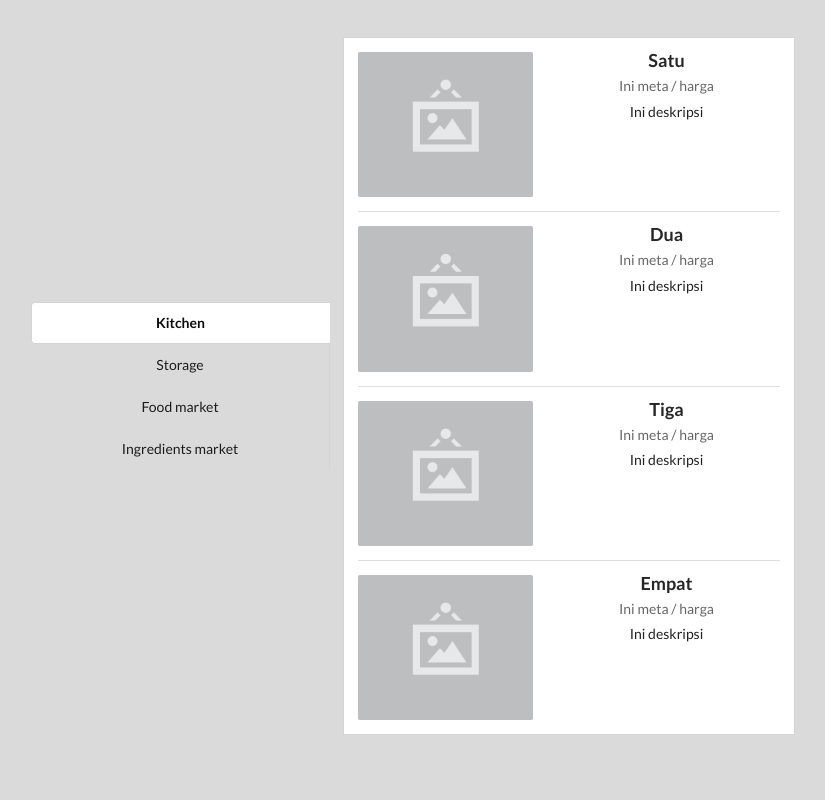
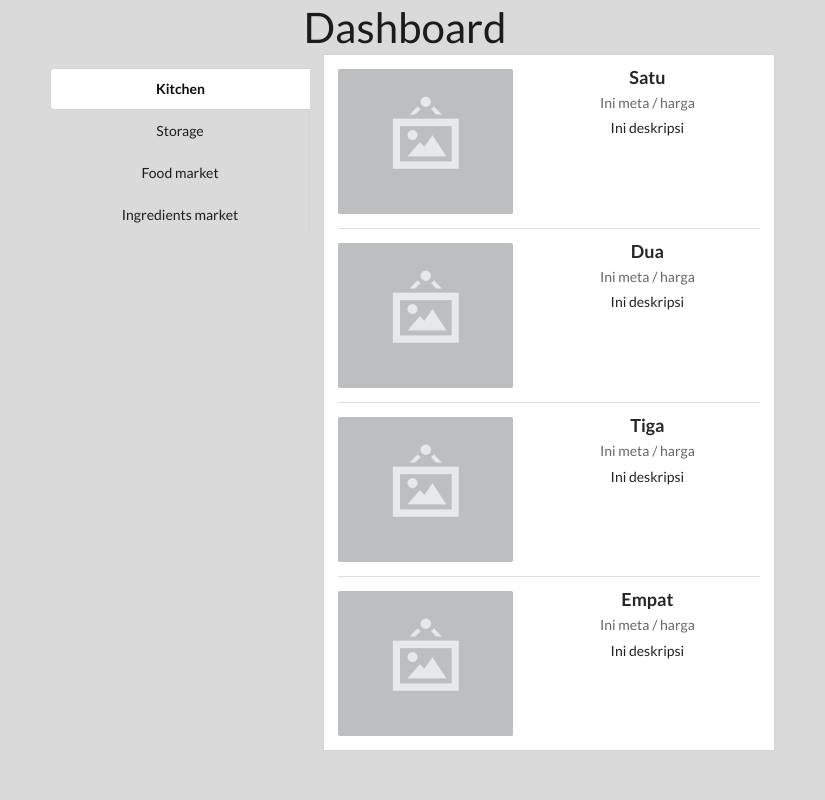
Before and after one commit to jonathan-lewerissa/joels-kitchen, a PHP site: page /dashboard.php in a window 1280 px wide. Shown: the whole page, without its empty margins (235-1060 px from the left). Run offline with PHP 8.4, Linux system fonts and the light colour scheme; some libraries are stand-ins or nearby versions.

Commit message:
modify dashboard

```diff
--- a/dashboard.php
+++ b/dashboard.php
@@ -18,10 +18,17 @@
         .column {
             max-width: 450px;
         }
+        .container > h1{
+            font-size: 3em;
+            text-align: center;
+            font-weight: normal;
+        }
     </style>
 </head>
 <body>
-    <div class="ui middle aligned center aligned grid">
+    <div class="ui container">
+        <h1>Dashboard</h1>
+        <div class="ui top aligned center aligned grid">
             <div class="four wide column">
                 <div class="ui vertical fluid attached tabular menu">
                     <a class="item active" data-tab="kitchen">
@@ -112,6 +119,7 @@
                 </div>
             </div>
         </div>
+    </div>
     <script src="https://cdnjs.cloudflare.com/ajax/libs/jquery/3.3.1/jquery.min.js"></script>
     <script src="https://cdn.jsdelivr.net/npm/semantic-ui@2.3.1/dist/semantic.min.js"></script>
     <script>
```
Lines whose indentation alone changed are shown as unchanged.
